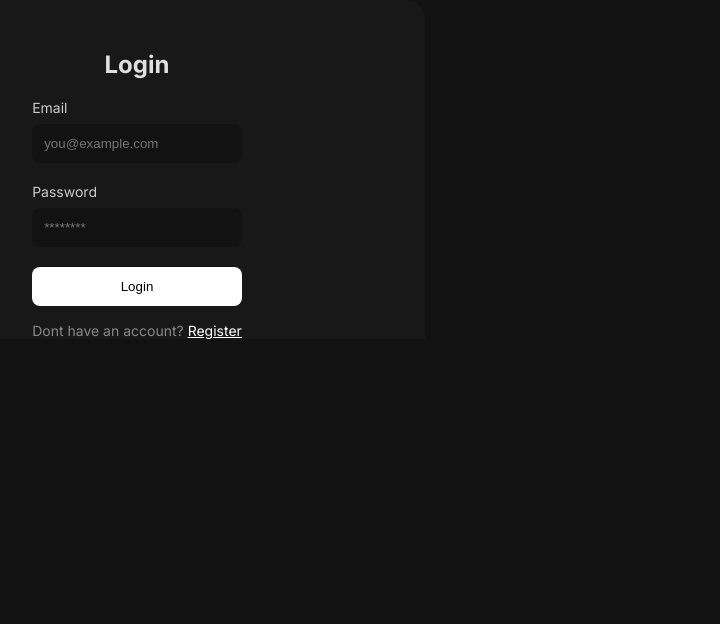
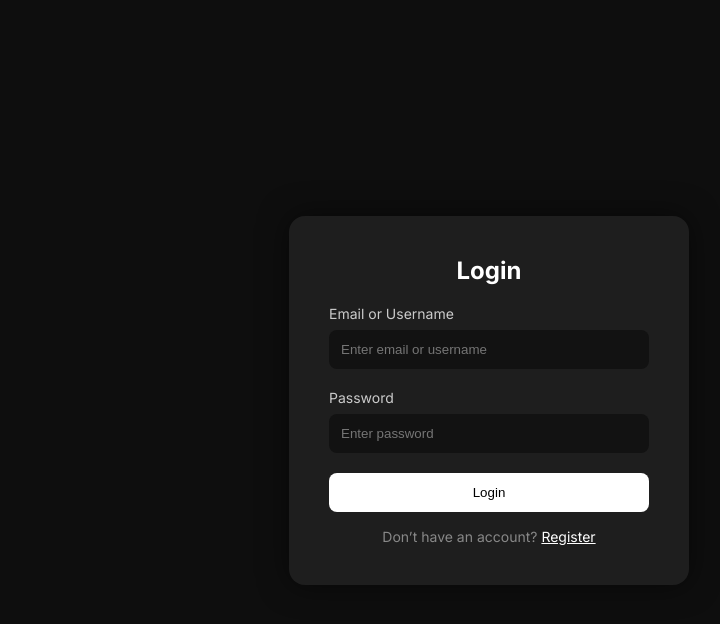
Before and after one commit to aatje-sy/Wasl, a React (Vite) app: page /login in a window 1280 px wide. Shown: the top 624 px of the page, without its empty margins (151-871 px from the left). Built offline with nearby package versions, Linux system fonts and the light colour scheme.

Commit message:
changes made as we spoke in the meeting please check

```diff
--- a/src/components/auth/Login.jsx
+++ b/src/components/auth/Login.jsx
@@ -1,84 +1,108 @@
-// Import React hook to manage state
+// File: src/components/auth/Login.jsx
+
 import { useState } from "react";
+import { signInWithEmailAndPassword } from "firebase/auth";        // Firebase Auth function
+import { collection, query, where, getDocs } from "firebase/firestore"; // Firestore lookup
+import { useNavigate } from "react-router-dom";                    // React Router redirect
+import './login.css';                                              // Corresponding CSS
+import { auth, db } from "../../firebase";                        // Your Firebase instances
 
-// Import Firebase function to log in a user
-import { signInWithEmailAndPassword } from "firebase/auth";
+/**
+ * Login form that accepts either "email" or "username" in a single field.
+ * If the value contains "@", we treat it as an email. Otherwise, we query Firestore
+ * to find the user’s email by the username field in "users" collection.
+ */
+function Login() {
+    // State: single field for email/username, password, and errors
+    const [identifier, setIdentifier] = useState(""); // Could be email OR username
+    const [password, setPassword]     = useState("");
+    const [err, setErr]               = useState("");
 
-// Import useNavigate to redirect user after login
-import { useNavigate } from "react-router-dom";
+    const navigate = useNavigate(); // To redirect on successful login
 
-// Import CSS styling
-import './login.css';
+    // When the form is submitted:
+    const handleSubmit = async (e) => {
+        e.preventDefault();
+        setErr(""); // Clear previous error
 
-// Import Firebase auth instance
-import { auth } from "../../firebase"; // Update this path if needed
-
-function Login() {
-    // State variables for form input and error messages
-    const [email, setEmail] = useState("");           // Stores user's email
-    const [password, setPassword] = useState("");     // Stores user's password
-    const [err, setErr] = useState("");               // Stores any login error messages
-
-    const navigate = useNavigate(); // Used to navigate to a different route after login
-
-    // Function that handles the form submission
-    const handleSubmit = async (e) => {
-        e.preventDefault(); // Prevents the page from refreshing
+        let emailToUse = "";
 
         try {
-            // Try to sign in the user with the provided email and password
-            const userCredential = await signInWithEmailAndPassword(auth, email, password);
-            const user = userCredential.user;
+            // 1️⃣ Check if identifier contains '@' => treat as email:
+            if (identifier.includes("@")) {
+                emailToUse = identifier.trim();
+            } else {
+                // 2️⃣ Otherwise, treat as username => look up in Firestore:
+                const usersRef = collection(db, "users");
+                const q = query(usersRef, where("username", "==", identifier.trim()));
+                const querySnapshot = await getDocs(q);
 
-            // Print user info to the console (for debugging)
-            console.log("User logged in:", user);
+                if (querySnapshot.empty) {
+                    throw new Error("No user found with that username.");
+                }
 
-            // Redirect the user to the homepage or profile page
+                // If multiple users have same username (unlikely), pick the first:
+                const userDoc = querySnapshot.docs[0];
+                const userData = userDoc.data();
+
+                if (!userData.email) {
+                    throw new Error("User record is missing email field.");
+                }
+                emailToUse = userData.email;
+            }
+
+            // 3️⃣ Sign in with the resolved email + password
+            const userCredential = await signInWithEmailAndPassword(auth, emailToUse, password);
+            console.log("User logged in:", userCredential.user);
+
+            // 4️⃣ Redirect to home (or "/profile", etc.)
             navigate("/");
-
         } catch (error) {
-            // If something goes wrong, show error in console and on screen
-            console.log(error.message);
+            console.error(error);
+            // Display a friendly message (Firebase errors are often verbose):
             setErr(error.message);
         }
     };
 
     return (
-        <div className="container">
+        <div className="page-wrapper">
+            <div className="container-login">
                 <form className="login-form" onSubmit={handleSubmit}>
                     <h2>Login</h2>
 
-                {/* Email input field */}
-                <label htmlFor="email">Email</label>
+                    {/* Single “identifier” input: either email or username */}
+                    <label htmlFor="identifier">Email or Username</label>
                     <input
-                    type="email"
-                    id="email"
-                    placeholder="you@example.com"
-                    value={email}
-                    onChange={(e) => setEmail(e.target.value)}
+                        type="text"
+                        id="identifier"
+                        placeholder="Enter email or username"
+                        value={identifier}
+                        onChange={(e) => setIdentifier(e.target.value)}
                     />
 
-                {/* Password input field */}
+                    {/* Password input */}
                     <label htmlFor="password">Password</label>
                     <input
                         type="password"
                         id="password"
-                    placeholder="********"
+                        placeholder="Enter password"
                         value={password}
                         onChange={(e) => setPassword(e.target.value)}
                     />
 
-                {/* Login button */}
+                    {/* Submit button */}
                     <button type="submit">Login</button>
 
-                {/* Link to register page if user doesn’t have an account */}
+                    {/* Link to Register page */}
                     <p className="login-link">
-                    Dont have an account? <a href="/register">Register</a>
+                        Don’t have an account?{" "}
+                        <a href="/register">Register</a>
                     </p>
 
-                {/* Display error message if any */}
+                    {/* Show any error message */}
                     {err && <p className="error">{err}</p>}
                 </form>
+            </div>
         </div>
     );
 }
--- a/src/components/auth/Register.jsx
+++ b/src/components/auth/Register.jsx
@@ -9,6 +9,7 @@ function Register() {
     // States om de inputwaarden van het formulier op te slaan
     const [firstname, setFirstname] = useState("");
     const [lastname, setLastname] = useState("");
+    const [username, setusername] = useState("");
     const [email, setEmail] = useState("");
     const [password, setPassword] = useState("");
     const [phonenumber, setPhonenumber] = useState("");
@@ -22,7 +23,7 @@ function Register() {
 
         try {
             // Maak gebruiker aan met email en wachtwoord
-            const userCredential = await createUserWithEmailAndPassword(auth, email, password);
+            const userCredential = await createUserWithEmailAndPassword(auth, email, password ,);
             const user = userCredential.user;
 
             // Sla extra gegevens van de gebruiker op in Firestore
@@ -31,6 +32,7 @@ function Register() {
                 lastname,
                 phonenumber,
                 email,
+                username,
                 createdAt: new Date() // tijdstip van registratie
             });
 
@@ -85,6 +87,15 @@ function Register() {
                     onChange={(e) => setEmail(e.target.value)}
                 />
 
+                <label htmlFor="Username">Username</label>
+                <input
+                    type="Username"
+                    id="Username"
+                    placeholder="your username here"
+                    value={username}
+                    onChange={(e) => setusername(e.target.value)}
+                />
+
                 <label htmlFor="password">Password</label>
                 <input
                     type="password"
--- a/src/components/auth/login.css
+++ b/src/components/auth/login.css
@@ -1,19 +1,54 @@
+/* File: src/components/auth/login.css */
+
+/* Ensure html/body fill the viewport */
+html, body {
+    margin: 0;
+    padding: 0;
+    width: 100%;
+    height: 100%;
+}
+
+/* Wrapper that fills the entire viewport and centers its child */
+.page-wrapper {
+    display: flex;
+    justify-content: center; /* horizontal center */
+    align-items: center;     /* vertical center */
+    width: 100%;
+    height: 100vh;           /* full viewport height */
+    background-color: #0e0e0e;
+}
+
+/* The dark “card” that holds the form */
+.container-login {
+    background-color: #1e1e1e;
+    padding: 40px;
+    border-radius: 16px;
+    box-shadow: 0 0 30px rgba(0, 0, 0, 0.5);
+    width: 100%;
+    max-width: 400px;
+}
+
+/* Flex-column layout for the form */
 .login-form {
     display: flex;
     flex-direction: column;
 }
 
+/* Form header */
 .login-form h2 {
     margin-bottom: 20px;
     text-align: center;
+    color: #fff;
 }
 
+/* Labels above each input */
 .login-form label {
     margin-bottom: 8px;
     font-size: 14px;
     color: #ccc;
 }
 
+/* Shared styling for text inputs */
 .login-form input {
     padding: 12px;
     margin-bottom: 20px;
@@ -23,6 +58,7 @@
     color: #fff;
 }
 
+/* Submit button styling */
 .login-form button {
     padding: 12px;
     background-color: #ffffff;
@@ -33,6 +69,27 @@
     transition: background 0.3s;
 }
 
+/* Hover effect */
 .login-form button:hover {
     background-color: #cccccc;
 }
+
+/* Link to register page */
+.login-link {
+    text-align: center;
+    font-size: 14px;
+    margin-top: 16px;
+    color: #888;
+}
+
+.login-link a {
+    color: #fff;
+    text-decoration: underline;
+}
+
+/* Error text below the form */
+.error {
+    color: #ff5555;
+    margin-top: 10px;
+    text-align: center;
+}
--- a/src/components/auth/register.css
+++ b/src/components/auth/register.css
@@ -6,6 +6,8 @@
         width: 100%;
         max-width: 400px;
     }
+
+
 
     .register-form {
         display: flex;
```
Lines whose indentation alone changed are shown as unchanged.
